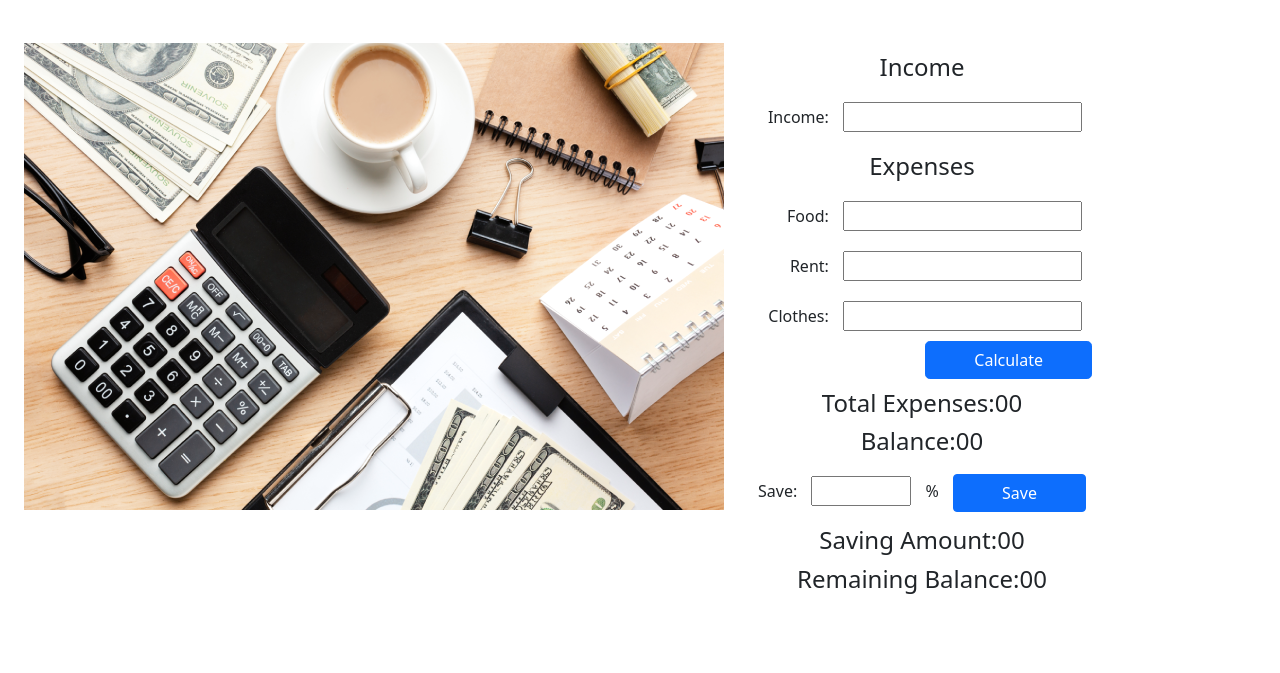
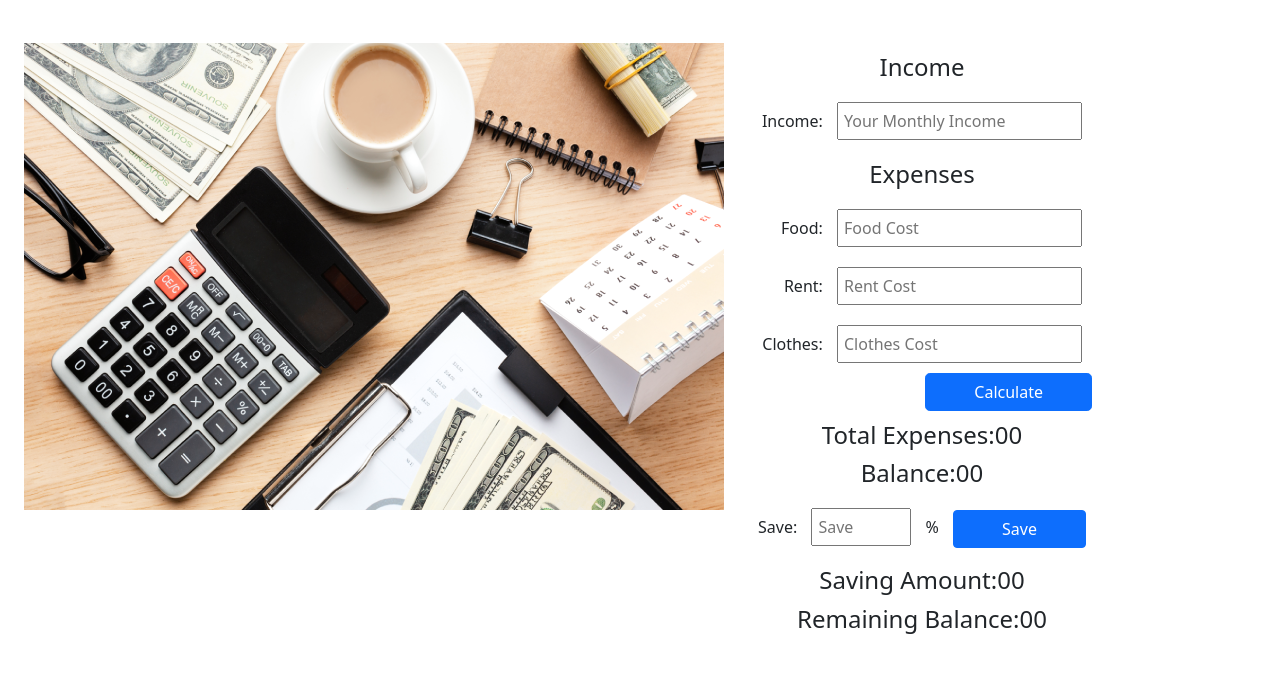
Before and after one commit to Developer-Rajesh100/monthly-money-calculation, a plain HTML site: page index.html in a window 1280 px wide. Shown: the part 69-742 px from the top of the page. Drawn offline with nearby package versions, Linux system fonts and the light colour scheme.

```diff
--- a/CSS/style.css
+++ b/CSS/style.css
@@ -1,5 +1,6 @@
 input {
   margin: 10px;
+  padding: 5px;
 }
 h4 {
   margin: 10px;
--- a/index.html
+++ b/index.html
@@ -23,23 +23,23 @@
             <h4 class="text-center">Income</h4>
             <div class="text-end">
                 <label for="monthly-income">Income:
-                    <input id="monthly-income" type="number">
+                    <input id="monthly-income" type="number" placeholder="Your Monthly Income">
                 </label>
             </div>
             <h4 class="text-center">Expenses</h4>
             <div class="text-end">
                 <label for="food-cost">Food:
-                    <input id="food-cost" type="number">
+                    <input id="food-cost" type="number" placeholder="Food Cost">
                 </label>
             </div>
             <div class="text-end">
                 <label for="rent-cost">Rent:
-                    <input id="rent-cost" type="number">
+                    <input id="rent-cost" type="number" placeholder="Rent Cost">
                 </label>
             </div>
             <div class="text-end">
                 <label for="clothes-cost">Clothes:
-                    <input id="clothes-cost" type="number">
+                    <input id="clothes-cost" type="number" placeholder="Clothes Cost">
                 </label>
             </div>
             <div class="text-end">
@@ -51,7 +51,7 @@
             </div>
             <div class="text-center">
                 <label for="save">Save:
-                    <input class="save-input" id="save" type="number"> <span class="percent">%</span>
+                    <input class="save-input" id="save" type="number" placeholder="Save"> <span class="percent">%</span>
                     <button id="save-btn" class="btn btn-primary px-5">Save</button></label>
             </div>
             <div class="text-center">
```
Also changed, not shown: JS/script.js (+0 -8 lines).
